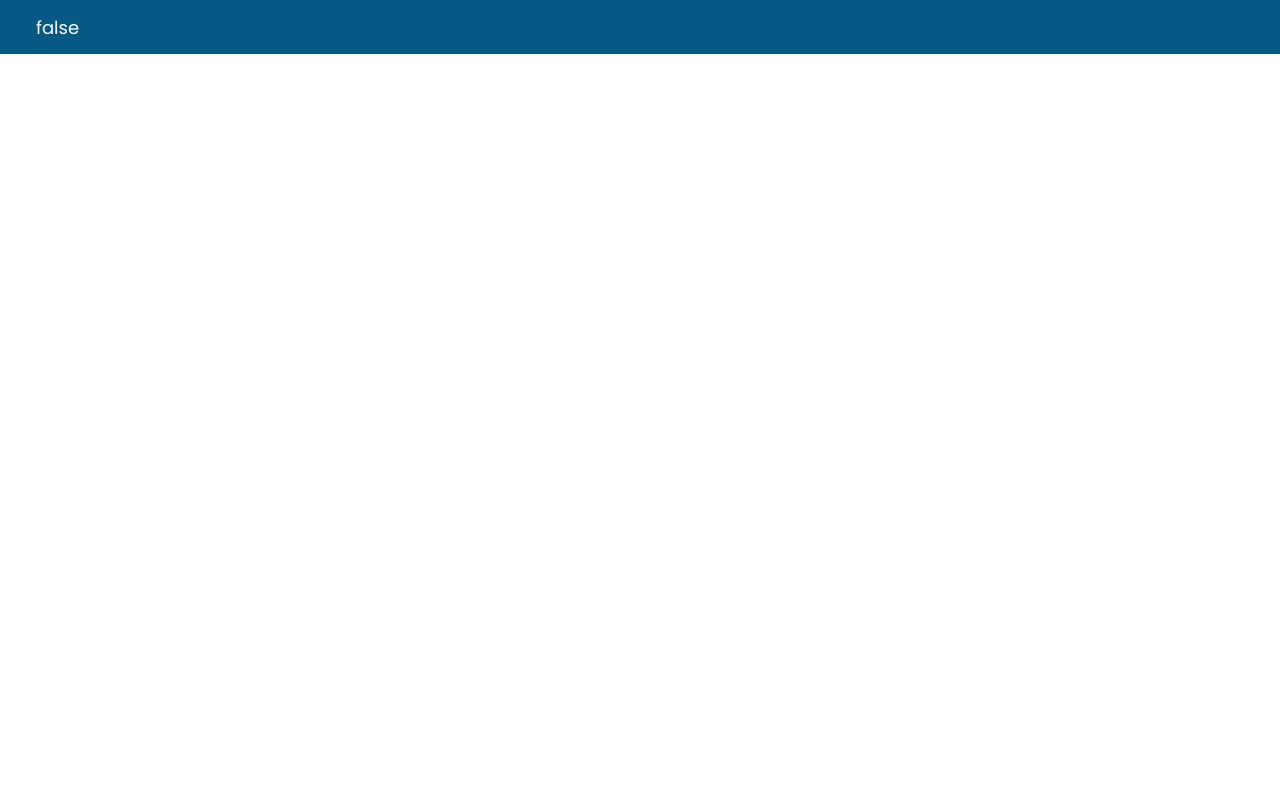
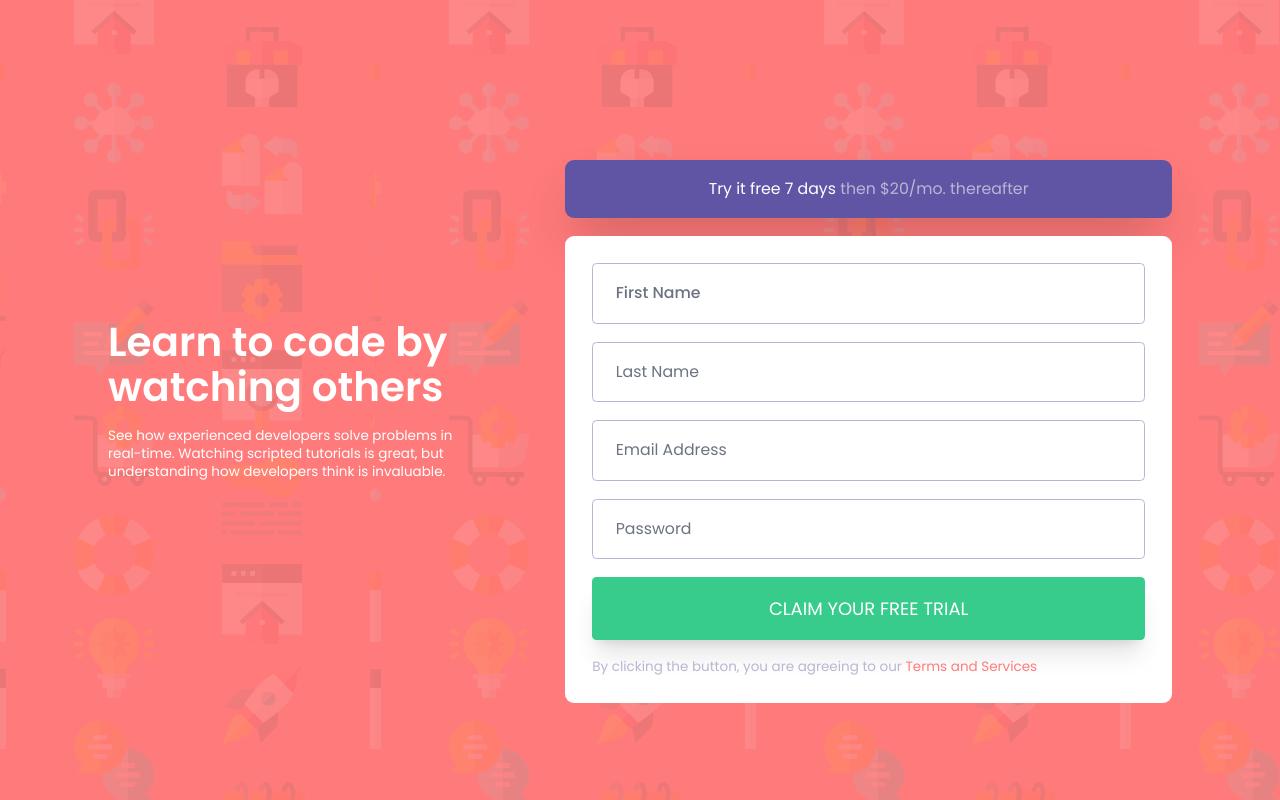
Before and after one commit to nathanaelsanilo/intro-component-with-signup-form, a Vue app: page / in a window 1280 px wide. Built offline with nearby package versions, Linux system fonts and the light colour scheme.

Commit message:
feat: setup landing

```diff
--- a/index.html
+++ b/index.html
@@ -2,7 +2,8 @@
 <html lang="en">
   <head>
     <meta charset="UTF-8" />
-    <link rel="icon" href="/favicon.ico" />
+
+    <link rel="icon" type="image/png" sizes="32x32" href="/favicon.ico" />
     <link rel="preconnect" href="https://fonts.googleapis.com" />
     <link rel="preconnect" href="https://fonts.gstatic.com" crossorigin />
     <link
@@ -10,7 +11,7 @@
       rel="stylesheet"
     />
     <meta name="viewport" content="width=device-width, initial-scale=1.0" />
-    <title>Vite App</title>
+    <title>Frontend Mentor | Intro component with sign up form</title>
   </head>
   <body>
     <div id="app"></div>
--- a/package.json
+++ b/package.json
@@ -21,6 +21,7 @@
   },
   "devDependencies": {
     "@rushstack/eslint-patch": "^1.3.2",
+    "@tailwindcss/forms": "^0.5.4",
     "@tsconfig/node18": "^18.2.0",
     "@types/node": "^18.17.0",
     "@vitejs/plugin-vue": "^4.2.3",
--- a/src/App.vue
+++ b/src/App.vue
@@ -1,16 +1,65 @@
 <script setup lang="ts">
-import { ref } from 'vue'
-
-const state = ref({
-  name: '',
-  age: 0,
-  active: false
-})
+import { VHero } from '@/components'
 </script>
 
 <template>
-  <main class="bg-sky-700 px-4 py-2 text-white hover:bg-sky-800 sm:px-8 sm:py-3">
-    {{ state.active }}
+  <main class="h-full bg-red bg-mobile">
+    <section class="container mx-auto h-full px-24">
+      <div class="flex h-full flex-col items-center justify-center space-x-20 lg:flex-row">
+        <div class="text-white">
+          <h1 class="text-center text-2xl font-semibold lg:text-left lg:text-4xl">
+            Learn to code by watching others
+          </h1>
+          <h2 class="lg:text-md mt-4 text-center text-xs font-light lg:text-left">
+            See how experienced developers solve problems in real-time. Watching scripted tutorials
+            is great, but understanding how developers think is invaluable.
+          </h2>
+        </div>
+        <div class="mt-14">
+          <div class="rounded-lg bg-blue px-16 py-4 text-center text-sm text-white shadow-2xl">
+            <p class="font-light text-blue-grayish-blue">
+              <span class="text-white">Try it free 7 days</span> then $20/mo. thereafter
+            </p>
+          </div>
+          <form novalidate class="mt-4 rounded-lg bg-white px-6 py-6">
+            <input
+              type="text"
+              name="first_name"
+              placeholder="First Name"
+              class="w-full rounded border-blue-grayish-blue px-5 py-4 text-sm placeholder:font-medium"
+            />
+            <input
+              type="text"
+              name="last_name"
+              placeholder="Last Name"
+              class="mt-4 w-full rounded border-blue-grayish-blue px-5 py-4 text-sm"
+            />
+            <input
+              type="email"
+              name="email"
+              placeholder="Email Address"
+              class="mt-4 w-full rounded border-blue-grayish-blue px-5 py-4 text-sm"
+            />
+            <input
+              type="password"
+              name="password"
+              placeholder="Password"
+              class="mt-4 w-full rounded border-blue-grayish-blue px-5 py-4 text-sm"
+            />
+            <button
+              type="submit"
+              class="text-md mt-4 w-full rounded bg-green px-4 py-4 text-center uppercase text-white shadow-xl"
+            >
+              Claim your free trial
+            </button>
+            <p class="mt-4 w-full text-xs text-blue-grayish-blue">
+              By clicking the button, you are agreeing to our
+              <span class="text-red">Terms and Services</span>
+            </p>
+          </form>
+        </div>
+      </div>
+    </section>
   </main>
 </template>
 
--- a/src/assets/main.scss
+++ b/src/assets/main.scss
@@ -9,4 +9,8 @@
     font-size: theme('fontSize.lg');
     font-family: 'Poppins', sans-serif;
   }
+
+  html, body, #app {
+    height: theme('minHeight.full');
+  }
 }
--- /dev/null
+++ b/src/components/VHero/VHero.vue
@@ -0,0 +1,7 @@
+<template>
+  <div class="hero">
+    <div class="hero__body"></div>
+  </div>
+</template>
+<script setup lang="ts"></script>
+<style lang="scss" scoped></style>
--- /dev/null
+++ b/src/components/VHero/index.ts
@@ -0,0 +1,3 @@
+import VHero from './VHero.vue'
+
+export { VHero }
--- /dev/null
+++ b/src/components/index.ts
@@ -0,0 +1 @@
+export * from './VHero'
--- a/tailwind.config.js
+++ b/tailwind.config.js
@@ -3,7 +3,25 @@
 module.exports = {
   content: ['./index.html', './src/**/*.{vue,js,ts,jsx,tsx}'],
   theme: {
-    extend: {}
+    extend: {
+      backgroundImage: {
+        mobile: 'url(./src/assets/images/bg-intro-mobile.png)',
+        desktop: 'url(./src/assets/images/bg-intro-desktop.png)'
+      },
+      colors: {
+        red: {
+          DEFAULT: 'hsl(0, 100%, 74%)'
+        },
+        green: {
+          DEFAULT: 'hsl(154, 59%, 51%)'
+        },
+        blue: {
+          DEFAULT: 'hsl(248, 32%, 49%)',
+          'dark-blue': 'hsl(249, 10%, 26%)',
+          'grayish-blue': 'hsl(246, 25%, 77%)'
+        }
+      }
+    }
   },
-  plugins: []
+  plugins: [require('@tailwindcss/forms')]
 }
```
Also changed, not shown: tsconfig.app.json (+12 -3 lines), 2 other files (tests, documents, lock files or other folders).
